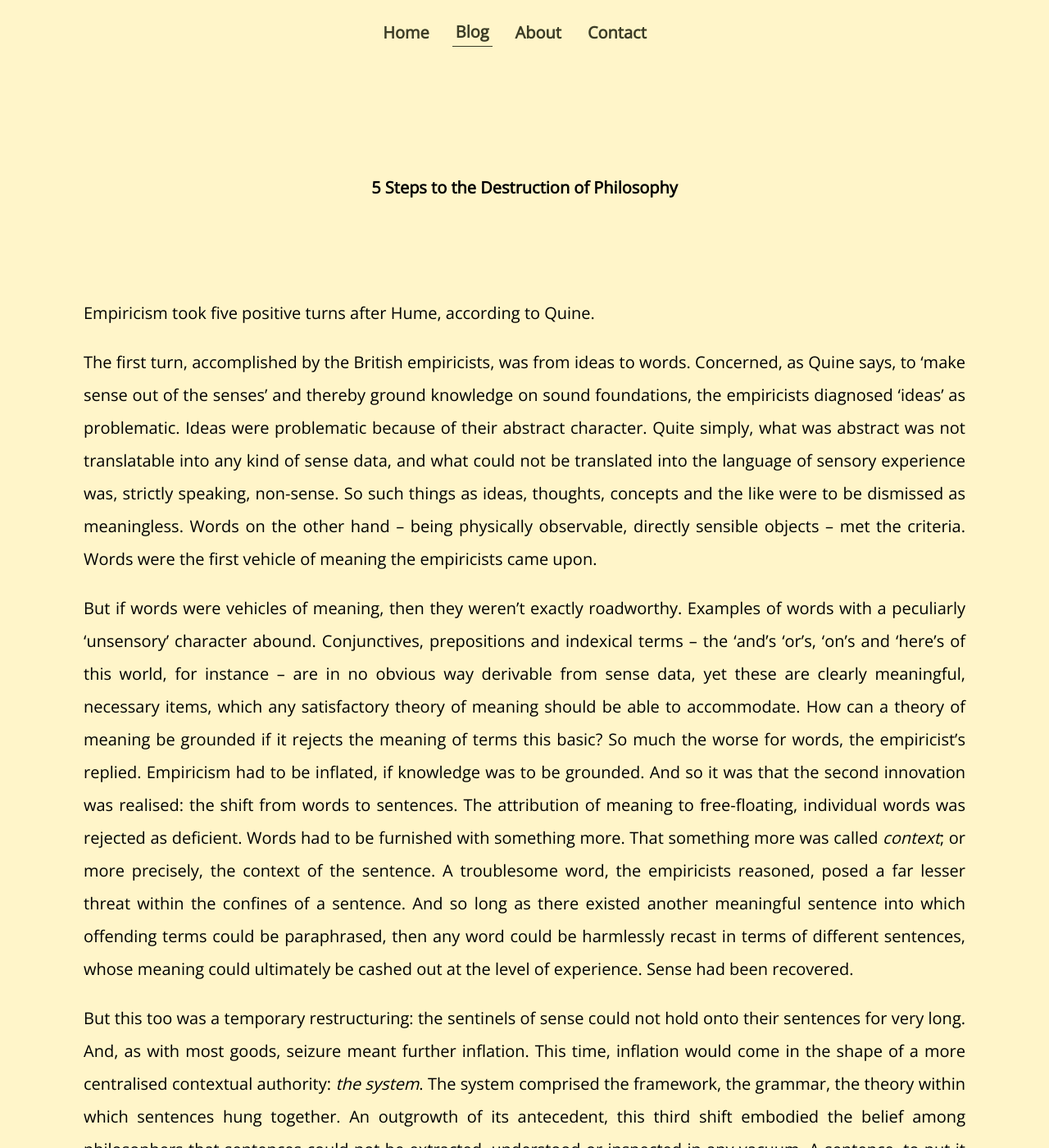
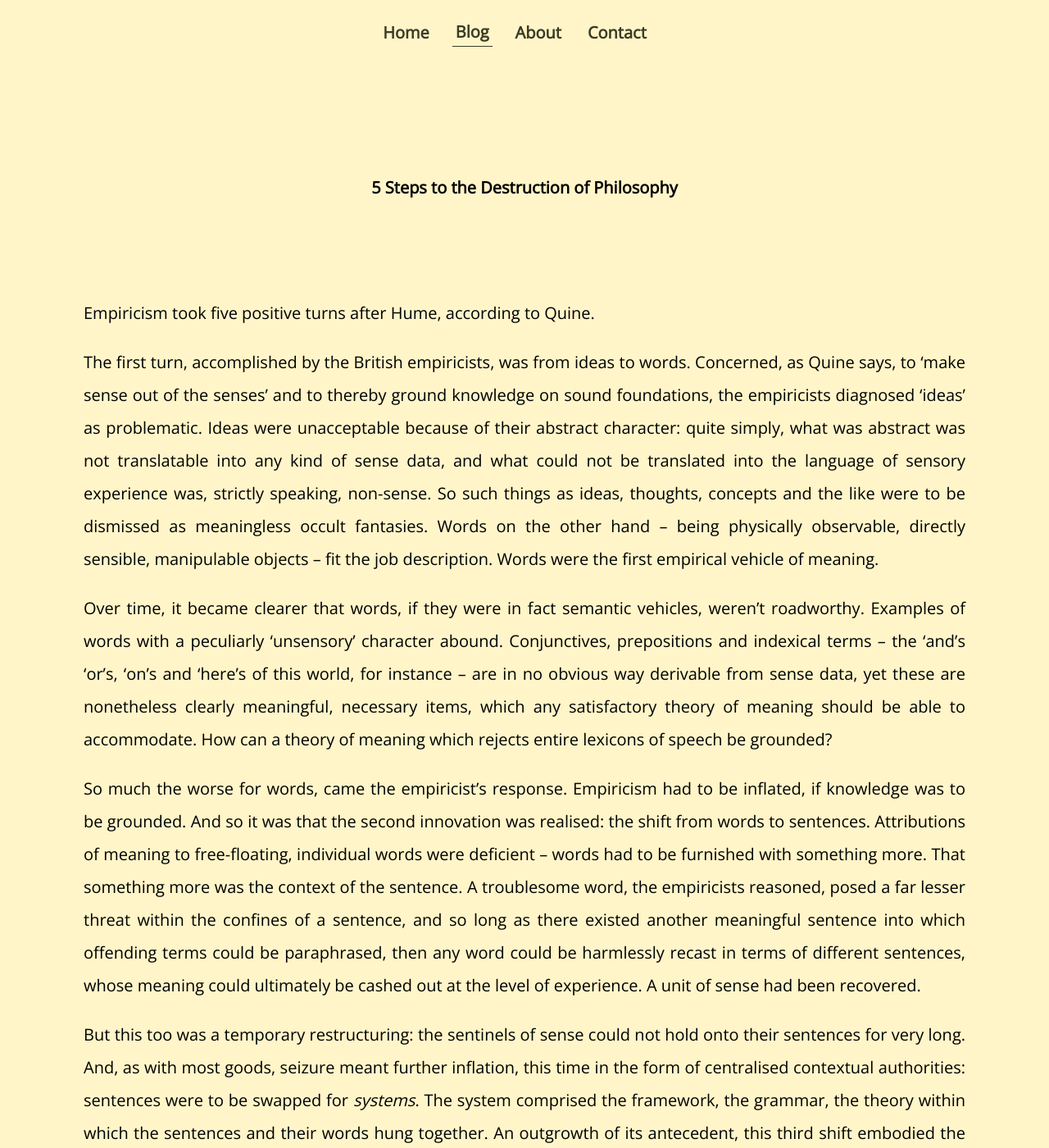
Before and after one commit to richardofarrell/richardofarrell.github.io, a Jekyll site: the page built from _posts/2024-02-25-5-steps-to-the-destruction-of-philosophy.md, in a window 1280 px wide and 1400 px high. Shown: the whole window at 82% size. Built offline with Jekyll 4.4.1, drawn with Linux system fonts in a browser that asks for light colours; some of the changed text lies outside the part shown.

Commit message:
Update 2024-02-25-5-steps-to-the-destruction-of-philosophy.md

```diff
--- a/_posts/2024-02-25-5-steps-to-the-destruction-of-philosophy.md
+++ b/_posts/2024-02-25-5-steps-to-the-destruction-of-philosophy.md
@@ -10,11 +10,13 @@
 
 Empiricism took five positive turns after Hume, according to Quine.
 
-The first turn, accomplished by the British empiricists, was  from ideas to words. Concerned, as Quine says, to 'make sense out of the senses' and thereby ground knowledge on sound foundations, the empiricists diagnosed 'ideas' as problematic. Ideas were problematic because of their abstract character. Quite simply, what was abstract was not translatable into any kind of sense data, and what could not be translated into the language of sensory experience was, strictly speaking, non-sense. So such things as ideas, thoughts, concepts and the like were to be dismissed as meaningless. Words on the other hand – being physically observable, directly sensible objects – met the criteria. Words were the first vehicle of meaning the empiricists came upon.
+The first turn, accomplished by the British empiricists, was  from ideas to words. Concerned, as Quine says, to 'make sense out of the senses' and to thereby ground knowledge on sound foundations, the empiricists diagnosed 'ideas' as problematic. Ideas were unacceptable because of their abstract character: quite simply, what was abstract was not translatable into any kind of sense data, and what could not be translated into the language of sensory experience was, strictly speaking, non-sense. So such things as ideas, thoughts, concepts and the like were to be dismissed as meaningless occult fantasies. Words on the other hand – being physically observable, directly sensible, manipulable objects – fit the job description. Words were the first empirical vehicle of meaning.
 
-But if words were vehicles of meaning, then they weren't exactly roadworthy. Examples of words with a peculiarly 'unsensory' character abound. Conjunctives, prepositions and indexical terms – the ‘and’s ‘or’s, ‘on’s and ‘here's of this world, for instance – are in no obvious way derivable from sense data, yet these are clearly meaningful, necessary items, which any satisfactory theory of meaning should be able to accommodate. How can a theory of meaning be grounded if it rejects the meaning of terms this basic? So much the worse for words, the empiricist's replied. Empiricism had to be inflated, if knowledge was to be grounded. And so it was that the second innovation was realised: the shift from words to sentences. The attribution of meaning to free-floating, individual words was rejected as deficient. Words had to be furnished with something more. That something more was called *context*; or more precisely, the context of the sentence. A troublesome word, the empiricists reasoned, posed a far lesser threat within the confines of a sentence. And so long as there existed another meaningful sentence into which offending terms could be paraphrased, then any word could be harmlessly recast in terms of different sentences, whose meaning could ultimately be cashed out at the level of experience. Sense had been recovered.
+Over time, it became clearer that words, if they were in fact semantic vehicles, weren't roadworthy. Examples of words with a peculiarly 'unsensory' character abound. Conjunctives, prepositions and indexical terms – the 'and's 'or's, 'on's and 'here's of this world, for instance – are in no obvious way derivable from sense data, yet these are nonetheless clearly meaningful, necessary items, which any satisfactory theory of meaning should be able to accommodate. How can a theory of meaning which rejects entire lexicons of speech be grounded?
 
-But this too was a temporary restructuring: the sentinels of sense could not hold onto their sentences for very long. And, as with most goods, seizure meant further inflation. This time, inflation would come in the shape of a more centralised contextual authority: *the system*. The system comprised the framework, the grammar, the theory within which sentences hung together. An outgrowth of its antecedent, this third shift embodied the belief among philosophers that sentences could not be extracted, understood or inspected in any vacuum. A sentence, to put it differently, is an exquisitely nested entity, an edge whose beginning and ending form corners, intersecting with other sentences, in a web of similarly threaded edges and corners. What remained when one corner had been extracted from its surrounding sides was surely not the absurdity of an isolated corner! Empirical claims, according to this new doctrine, the third empirical turn, were to be considered as dependent upon yet further agglomerations of sentences dependent on auxiliary sentences, axiomatic sentences, background sentences, and so on and so forth in the fractal web of sentence space, so to speak.
+So much the worse for words, came the empiricist's response. Empiricism had to be inflated, if knowledge was to be grounded. And so it was that the second innovation was realised: the shift from words to sentences. Attributions of meaning to free-floating, individual words were deficient – words had to be furnished with something more. That something more was the context of the sentence. A troublesome word, the empiricists reasoned, posed a far lesser threat within the confines of a sentence, and so long as there existed another meaningful sentence into which offending terms could be paraphrased, then any word could be harmlessly recast in terms of different sentences, whose meaning could ultimately be cashed out at the level of experience. A unit of sense had been recovered.
+
+But this too was a temporary restructuring: the sentinels of sense could not hold onto their sentences for very long. And, as with most goods, seizure meant further inflation, this time in the form of centralised contextual authorities: sentences were to be swapped for *systems*. The system comprised the framework, the grammar, the theory within which the sentences and their words hung together. An outgrowth of its antecedent, this third shift embodied the belief among philosophers that sentences could not be extracted, understood or inspected in any vacuum. A sentence, to put it differently, is an exquisitely nested entity, an edge bookended by the corners of a beginning and ending, intersecting with other sentences, in a delightful web of similarly threaded edges and corners. What remains when one corner is extracted from its surrounding sides is surely not the absurdity of an isolated corner! Empirical claims, according to this new doctrine, the third turn, were dependent upon yet further sentences, themselves resting on auxiliary sentences, axiomatic sentences, background sentences, and so on and so forth in the fractal web of sentence space.
 
 Recognition of this fact spawned a somewhat surprising result; that sentences – individual statements – could neither be verified or falsified in themselves. Rather, if a given scientific statement failed for this or that reason, only the entire edifice, taken as a whole, as a ‘corporate body’ could be found wanting – precisely because the sentence itself was no longer the locus of meaning.
 
```
